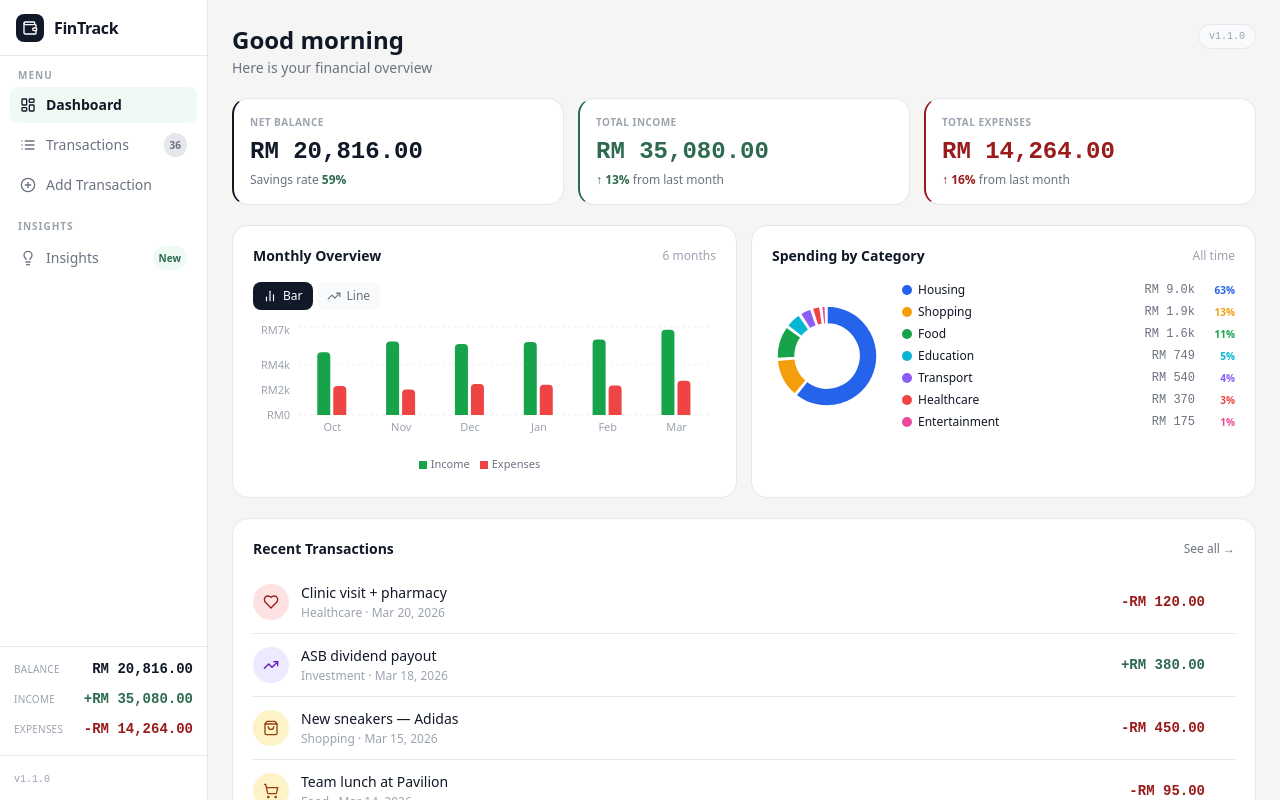
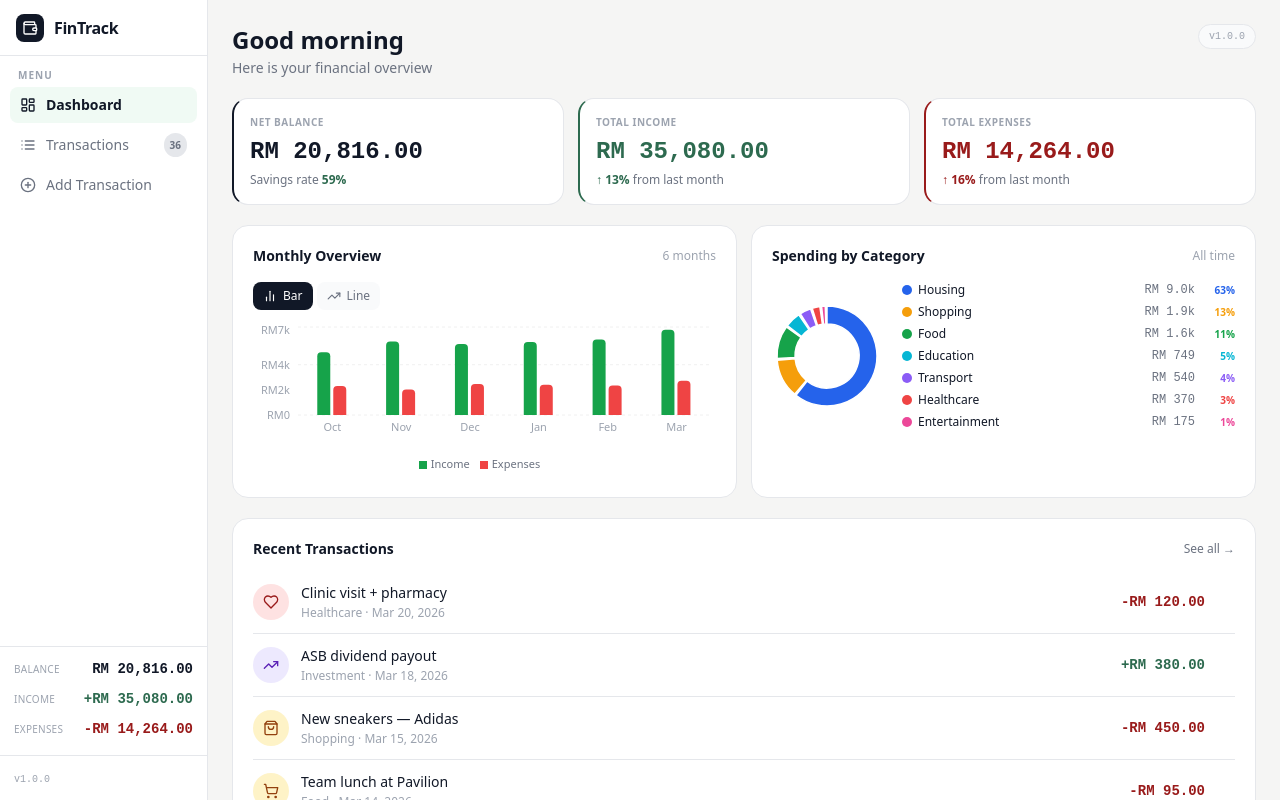
Before and after one commit to hmmmx2/SWE40006-Portfolio-Task-1, a React (Vite) app: page / in a window 1280 px wide. Built offline with nearby package versions, Linux system fonts and the light colour scheme.

Commit message:
feat: FinTrack v1.0.0 — silent auto-updater with progress toast

```diff
--- a/package.json
+++ b/package.json
@@ -1,7 +1,7 @@
 {
   "name": "fintrack",
   "productName": "FinTrack",
-  "version": "1.1.0",
+  "version": "1.0.0",
   "description": "A personal finance tracker desktop application built with Electron and React.",
   "main": "./out/main/index.js",
   "author": "hmmmx2",
--- a/src/main/index.ts
+++ b/src/main/index.ts
@@ -65,7 +65,7 @@ app.whenReady().then(() => {
 
   // ── User clicks "Restart Now" in the UpdateBanner ─────────────────
   ipcMain.on('restart-and-install', () => {
-    autoUpdater.quitAndInstall(false, true)
+    autoUpdater.quitAndInstall(true, true)
   })
 
   createWindow()
--- a/src/renderer/src/App.tsx
+++ b/src/renderer/src/App.tsx
@@ -5,7 +5,7 @@ import MainContent from './components/MainContent'
 import JustUpdatedToast from './components/JustUpdatedToast'
 import UpdateProgressToast from './components/UpdateProgressToast'
 
-export type ActiveView = 'dashboard' | 'transactions' | 'add' | 'insights'
+export type ActiveView = 'dashboard' | 'transactions' | 'add'
 export type FilterType = 'all' | 'income' | 'expense'
 
 export interface UpdateStatus {
--- a/src/renderer/src/components/MainContent.tsx
+++ b/src/renderer/src/components/MainContent.tsx
@@ -3,7 +3,6 @@ import type { ActiveView, FilterType } from '../App'
 import Dashboard from './Dashboard'
 import TransactionList from './TransactionList'
 import AddTransactionForm from './AddTransactionForm'
-import InsightsPanel from './InsightsPanel'
 
 interface MainContentProps {
   activeView: ActiveView
@@ -53,7 +52,6 @@ export default function MainContent({
           onCancel={() => setActiveView('dashboard')}
         />
       )}
-      {activeView === 'insights' && <InsightsPanel transactions={transactions} />}
     </main>
   )
 }
--- a/src/renderer/src/components/Sidebar.tsx
+++ b/src/renderer/src/components/Sidebar.tsx
@@ -1,4 +1,4 @@
-import { Wallet, LayoutDashboard, List, PlusCircle, Lightbulb } from 'lucide-react'
+import { Wallet, LayoutDashboard, List, PlusCircle } from 'lucide-react'
 import type { ActiveView } from '../App'
 
 interface SidebarProps {
@@ -32,10 +32,6 @@ export default function Sidebar({
     { id: 'add', label: 'Add Transaction', icon: <PlusCircle className="w-4 h-4" /> },
   ]
 
-  const insightsItems: { id: ActiveView; label: string; icon: React.ReactNode; badge?: string }[] = [
-    { id: 'insights', label: 'Insights', icon: <Lightbulb className="w-4 h-4" />, badge: 'New' },
-  ]
-
   return (
     <aside className="w-52 flex-shrink-0 h-screen bg-white border-r border-border flex flex-col">
       {/* Logo */}
@@ -65,29 +61,6 @@ export default function Sidebar({
             <span className="flex-1 text-left">{item.label}</span>
             {item.badge && (
               <span className="text-[10px] font-semibold bg-border text-muted px-1.5 py-0.5 rounded-full">
-                {item.badge}
-              </span>
-            )}
-          </button>
-        ))}
-
-        <p className="text-[10px] font-semibold text-faint uppercase tracking-widest px-2 mb-1 mt-4">
-          Insights
-        </p>
-        {insightsItems.map((item) => (
-          <button
-            key={item.id}
-            onClick={() => setActiveView(item.id)}
-            className={`w-full flex items-center gap-2.5 px-2.5 py-2 rounded-lg text-sm font-medium cursor-pointer mb-0.5 transition-colors ${
-              activeView === item.id
-                ? 'bg-active-nav text-ink font-semibold'
-                : 'text-muted hover:text-ink hover:bg-hover'
-            }`}
-          >
-            {item.icon}
-            <span className="flex-1 text-left">{item.label}</span>
-            {item.badge && (
-              <span className="text-[10px] font-semibold bg-income-bg text-income px-1.5 py-0.5 rounded-full">
                 {item.badge}
               </span>
             )}
```
